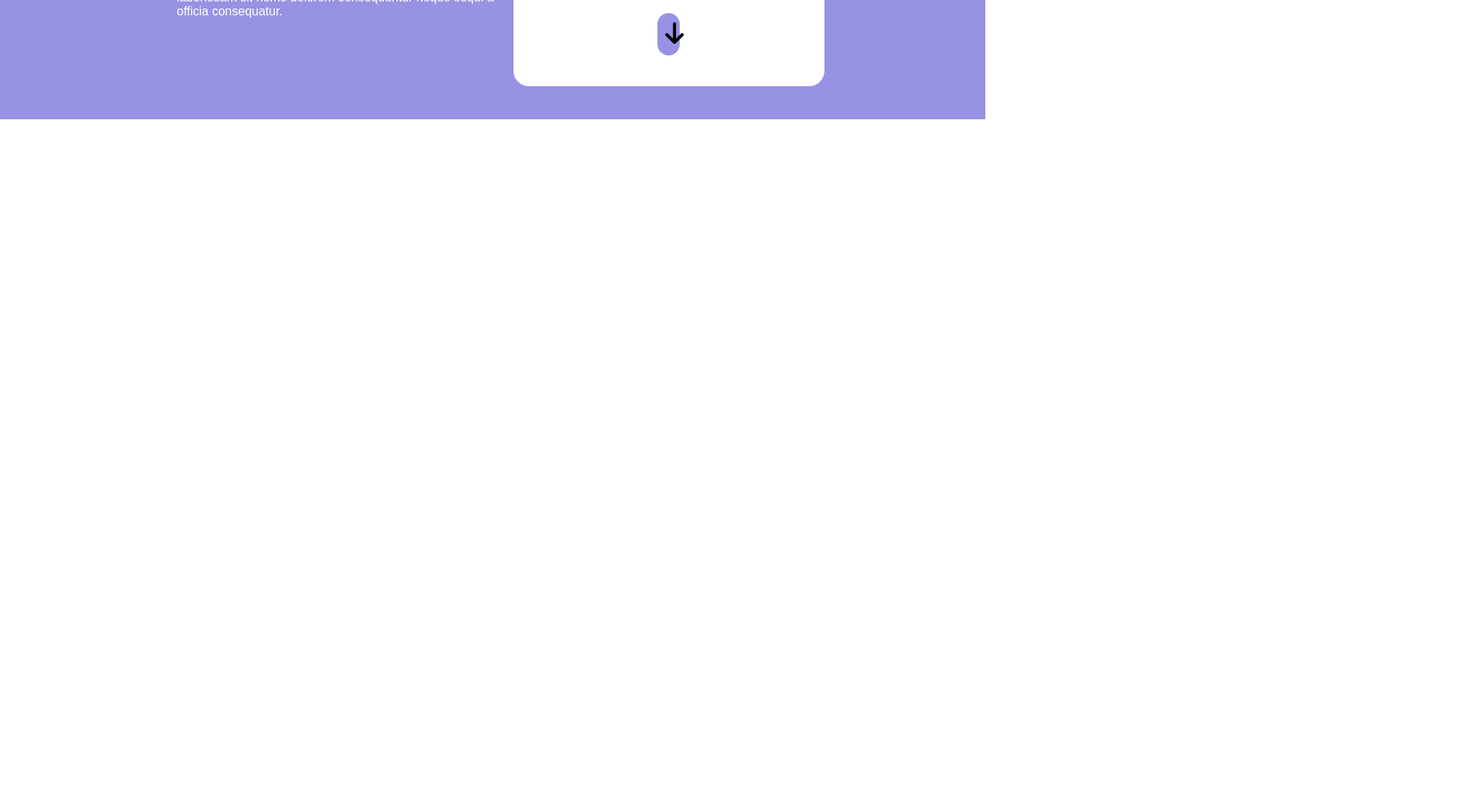
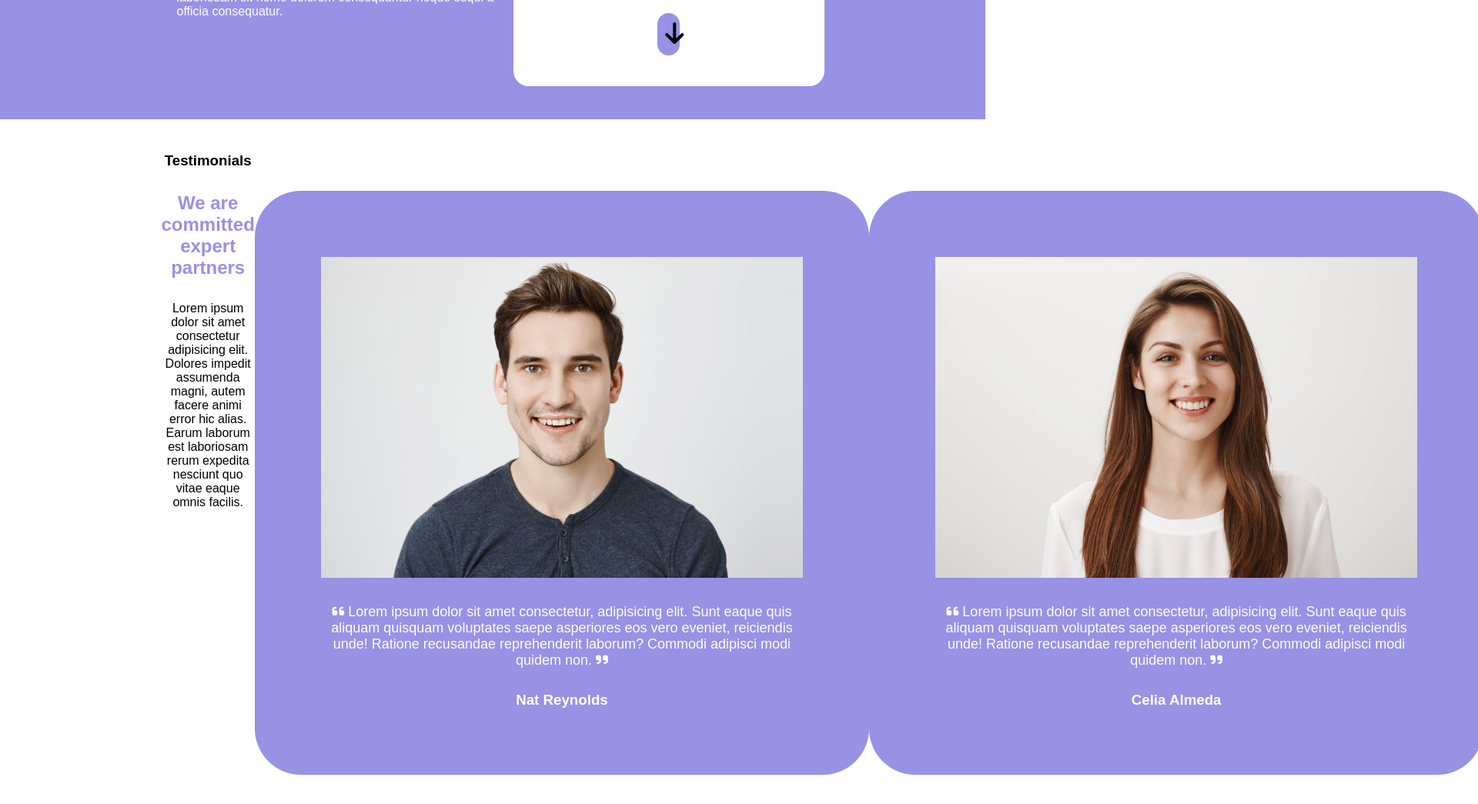
Before and after one commit to marcodldev/htmlcss-responsive-layout, a plain HTML site: page index.html in a window 1280 px wide. Shown: the part 1716-2761 px from the top of the page at 77% size, 1920 px wide, since content can reach past the window. Before the commit the page ends 1957 px from the top, so only its background shows below. Drawn offline with Linux system fonts and the light colour scheme.

Commit message:
+ testimonial cards

```diff
--- a/assets/css/style.css
+++ b/assets/css/style.css
@@ -18,6 +18,10 @@
 
    .f-align-center {
     align-items: center;
+   }
+
+   .textalign {
+    text-align: center;
    }
 
    .bgpurple {
@@ -133,6 +137,28 @@
         margin: 20px 141px;
     }
 
+    .testimonial h2 {
+       color:  #9792e4;
+       padding: 30px 0px;
+    }
+
+    .testcard {
+        background-color: #9792e4;
+        border-radius: 60px;
+        padding: 10%;
+        color: white;
+        margin-top: 50px;
+    }
+
+    .testimg img {
+     max-width: -webkit-fill-available;
+    }
+
+    .testcard p {
+        padding: 30px 0px;
+        font-size: large;
+    }
+
             /* MEDIA QUERY  */
 
 
--- a/index.html
+++ b/index.html
@@ -33,9 +33,9 @@
                             <li>About Us</li>
                         </ul>
 
-                         <button class="btn">
-                             Get Started
-                         </button>
+                        <button class="btn">
+                            Get Started
+                        </button>
 
                     </div>
                 </div>
@@ -75,7 +75,9 @@
 
                 <h2>Clean Code</h2>
 
-                <p>Lorem ipsum dolor sit amet consectetur adipisicing elit. Totam soluta repellendus quasi at excepturi quidem. Pariatur, exercitationem. Delectus ad eligendi incidunt. Quae atque magnam amet nostrum suscipit quidem nesciunt ratione?</p>
+                <p>Lorem ipsum dolor sit amet consectetur adipisicing elit. Totam soluta repellendus quasi at excepturi
+                    quidem. Pariatur, exercitationem. Delectus ad eligendi incidunt. Quae atque magnam amet nostrum
+                    suscipit quidem nesciunt ratione?</p>
 
 
             </div>
@@ -86,7 +88,9 @@
 
                 <h2>Web Design</h2>
 
-                <p>Lorem ipsum dolor sit amet consectetur adipisicing elit. Totam soluta repellendus quasi at excepturi quidem. Pariatur, exercitationem. Delectus ad eligendi incidunt. Quae atque magnam amet nostrum suscipit quidem nesciunt ratione?</p>
+                <p>Lorem ipsum dolor sit amet consectetur adipisicing elit. Totam soluta repellendus quasi at excepturi
+                    quidem. Pariatur, exercitationem. Delectus ad eligendi incidunt. Quae atque magnam amet nostrum
+                    suscipit quidem nesciunt ratione?</p>
 
 
             </div>
@@ -97,7 +101,9 @@
 
                 <h2>Developement</h2>
 
-                <p>Lorem ipsum dolor sit amet consectetur adipisicing elit. Totam soluta repellendus quasi at excepturi quidem. Pariatur, exercitationem. Delectus ad eligendi incidunt. Quae atque magnam amet nostrum suscipit quidem nesciunt ratione?</p>
+                <p>Lorem ipsum dolor sit amet consectetur adipisicing elit. Totam soluta repellendus quasi at excepturi
+                    quidem. Pariatur, exercitationem. Delectus ad eligendi incidunt. Quae atque magnam amet nostrum
+                    suscipit quidem nesciunt ratione?</p>
 
 
             </div>
@@ -108,7 +114,9 @@
 
                 <h2>Branding</h2>
 
-                <p>Lorem ipsum dolor sit amet consectetur adipisicing elit. Totam soluta repellendus quasi at excepturi quidem. Pariatur, exercitationem. Delectus ad eligendi incidunt. Quae atque magnam amet nostrum suscipit quidem nesciunt ratione?</p>
+                <p>Lorem ipsum dolor sit amet consectetur adipisicing elit. Totam soluta repellendus quasi at excepturi
+                    quidem. Pariatur, exercitationem. Delectus ad eligendi incidunt. Quae atque magnam amet nostrum
+                    suscipit quidem nesciunt ratione?</p>
 
 
             </div>
@@ -121,7 +129,7 @@
     </header>
 
 
-                <!-- MAIN  -->
+    <!-- MAIN  -->
 
     <main>
 
@@ -133,14 +141,18 @@
                     <img src="./assets/img/planning1.png" alt="planning1">
 
                     <h2>Strategic Planning</h2>
-                    <p>Lorem ipsum dolor sit amet consectetur, adipisicing elit. Adipisci repudiandae incidunt vero beatae, reiciendis, labore voluptatum architecto, cupiditate debitis omnis laboriosam sit nemo dolorem consequuntur neque sequi a officia consequatur.</p>
+                    <p>Lorem ipsum dolor sit amet consectetur, adipisicing elit. Adipisci repudiandae incidunt vero
+                        beatae, reiciendis, labore voluptatum architecto, cupiditate debitis omnis laboriosam sit nemo
+                        dolorem consequuntur neque sequi a officia consequatur.</p>
                 </div>
 
 
                 <div id="planning2" class="planning">
                     <img src="./assets/img/planning2.png" alt="planning2">
                     <h2>App Developement</h2>
-                    <p>Lorem ipsum dolor sit amet consectetur adipisicing elit. Magni suscipit nihil in vel quo vitae rerum repudiandae pariatur dolore aliquam. Reprehenderit laboriosam minus quae itaque nulla reiciendis at facilis fuga?</p>
+                    <p>Lorem ipsum dolor sit amet consectetur adipisicing elit. Magni suscipit nihil in vel quo vitae
+                        rerum repudiandae pariatur dolore aliquam. Reprehenderit laboriosam minus quae itaque nulla
+                        reiciendis at facilis fuga?</p>
                     <div id="arrowplan"> <i class="fa-solid fa-arrow-down"></i> </div>
                 </div>
             </div>
@@ -150,7 +162,60 @@
 
         <section>
 
-            <div class="margin70">
+            <div class="margin70 textalign">
+
+                <div class="testimonial">
+
+                    <h3>Testimonials</h3>
+                    <h2>We are committed expert partners</h2>
+                    <p>Lorem ipsum dolor sit amet consectetur adipisicing elit. Dolores impedit assumenda magni, autem
+                        facere animi error hic alias. Earum laborum est laboriosam rerum expedita nesciunt quo vitae
+                        eaque omnis facilis.</p>
+
+                </div>
+
+                <div class="testcard">
+                    <div class="testimg">
+                        <img src="/assets/img/testimonial1.jpg" alt="testimonial1">
+                    </div>
+                    <p> <i class="fa-solid fa-quote-left"></i>
+                        Lorem ipsum dolor sit amet consectetur, adipisicing elit. Sunt eaque quis aliquam quisquam voluptates saepe asperiores eos vero eveniet, reiciendis unde! Ratione recusandae reprehenderit laborum? Commodi adipisci modi quidem non.
+                        <i class="fa-solid fa-quote-right"></i>
+                    </p>
+
+                    <h3>Nat Reynolds</h3>
+
+                </div>
+
+                <div class="testcard">
+                    <div class="testimg">
+                        <img src="/assets/img/testimonial2.jpg" alt="testimonial2">
+                    </div>
+                    <p> <i class="fa-solid fa-quote-left"></i>
+                        Lorem ipsum dolor sit amet consectetur, adipisicing elit. Sunt eaque quis aliquam quisquam voluptates saepe asperiores eos vero eveniet, reiciendis unde! Ratione recusandae reprehenderit laborum? Commodi adipisci modi quidem non.
+                        <i class="fa-solid fa-quote-right"></i>
+                    </p>
+
+                    <h3>Celia Almeda</h3>
+
+                </div>
+
+                <div class="testcard">
+                    <div class="testimg">
+                        <img src="/assets/img/testimonial3.jpg" alt="testimonial3">
+                    </div>
+                    <p> <i class="fa-solid fa-quote-left"></i>
+                        Lorem ipsum dolor sit amet consectetur, adipisicing elit. Sunt eaque quis aliquam quisquam voluptates saepe asperiores eos vero eveniet, reiciendis unde! Ratione recusandae reprehenderit laborum? Commodi adipisci modi quidem non.
+                        <i class="fa-solid fa-quote-right"></i>
+                    </p>
+
+                    <h3>Bob Roberts</h3>
+
+                </div>
+
+
+
+
 
             </div>
 
```
